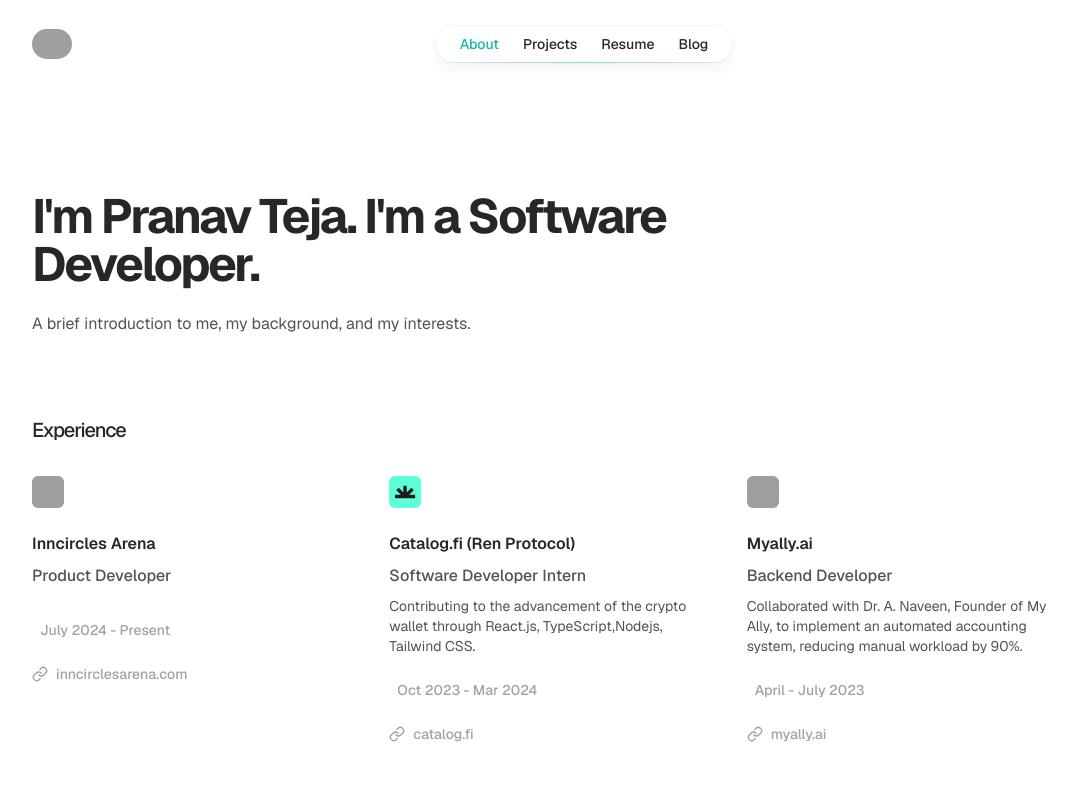
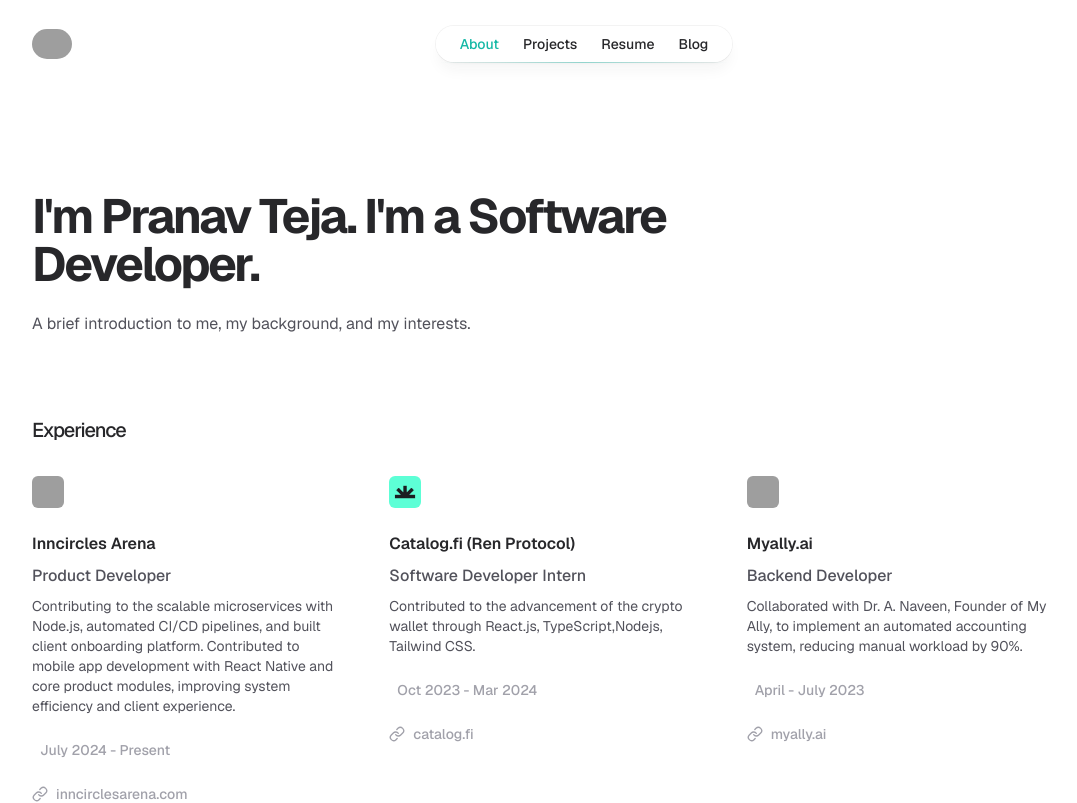
Before and after one commit to Pranavtej/Pranavteja, a Next.js app: page /about in a window 1280 px wide. Shown: the top 803 px of the page, without its empty margins (96-1173 px from the left). Built offline with nearby package versions, Linux system fonts and the light colour scheme; grey boxes are pictures that could not be loaded.

Commit message:
fix-about

```diff
--- a/app/about/page.tsx
+++ b/app/about/page.tsx
@@ -6,7 +6,7 @@
     name: "Inncircles Arena",
     role : "Product Developer",
     description:
-      "",
+      "Contributing to the scalable microservices with Node.js, automated CI/CD pipelines, and built client onboarding platform. Contributed to mobile app development with React Native and core product modules, improving system efficiency and client experience.",
     link: { href: "https://inncirclesarena.com", label: "inncirclesarena.com" },
     from : "July 2024",
     to : "Present",
@@ -16,7 +16,7 @@
     name: "Catalog.fi (Ren Protocol)",
     role : "Software Developer Intern",
     description:
-      "Contributing to the advancement of the crypto wallet through React.js, TypeScript,Nodejs, Tailwind CSS.",
+      "Contributed to the advancement of the crypto wallet through React.js, TypeScript,Nodejs, Tailwind CSS.",
     link: { href: "https://catalog.fi", label: "catalog.fi" },
     from : "Oct 2023",
     to : "Mar 2024",
```
